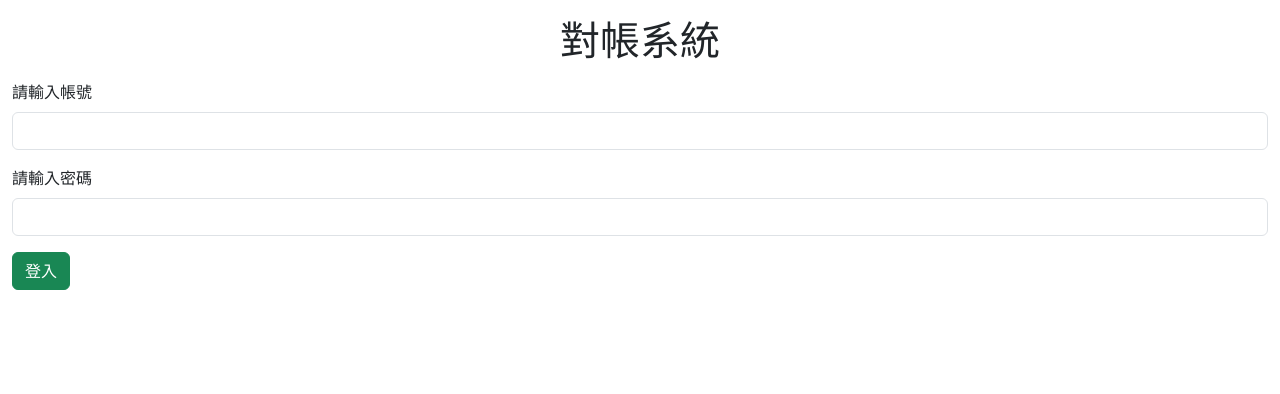
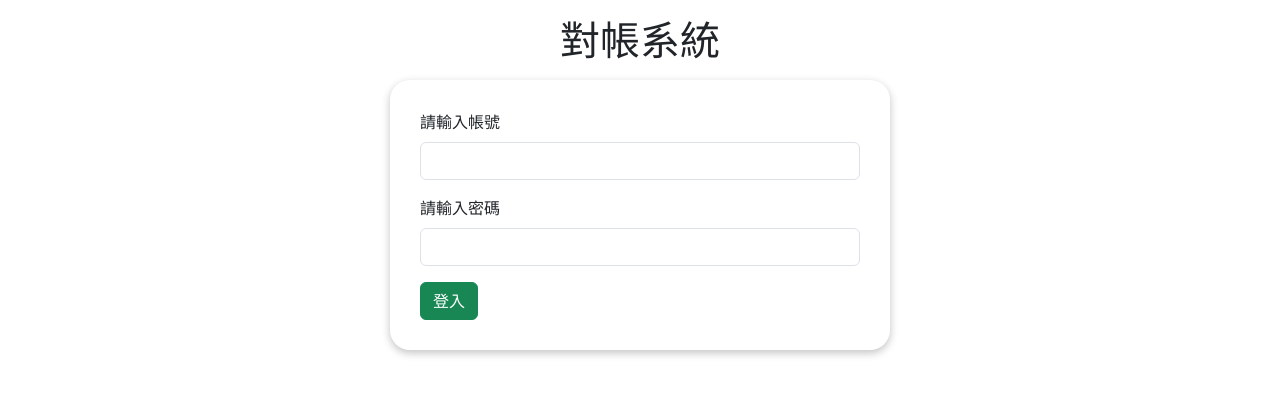
Before and after one commit to mitwitCTC/reconciliation, a Vue app: page /login in a window 1280 px wide. Shown: the top 394 px of the page. Built offline with nearby package versions, Linux system fonts and the light colour scheme.

Commit message:
feat: update login form style

```diff
--- a/src/views/LoginView.vue
+++ b/src/views/LoginView.vue
@@ -1,7 +1,7 @@
 <template>
   <div class="container-fluid">
     <h1 class="my-3 text-center">對帳系統</h1>
-    <form>
+    <form class="login-form">
       <div class="mb-3">
         <label for="account" class="form-label">請輸入帳號</label>
         <input type="text" class="form-control" id="account" v-model="account" />
@@ -37,5 +37,11 @@ export default {
 </script>
 
 <style>
-
+.login-form{
+  max-width: 500px;
+  margin: 0 auto;
+  box-shadow: rgba(0, 0, 0, 0.24) 0px 3px 8px;
+  border-radius: 20px;
+  padding: 30px;
+}
 </style>
```
